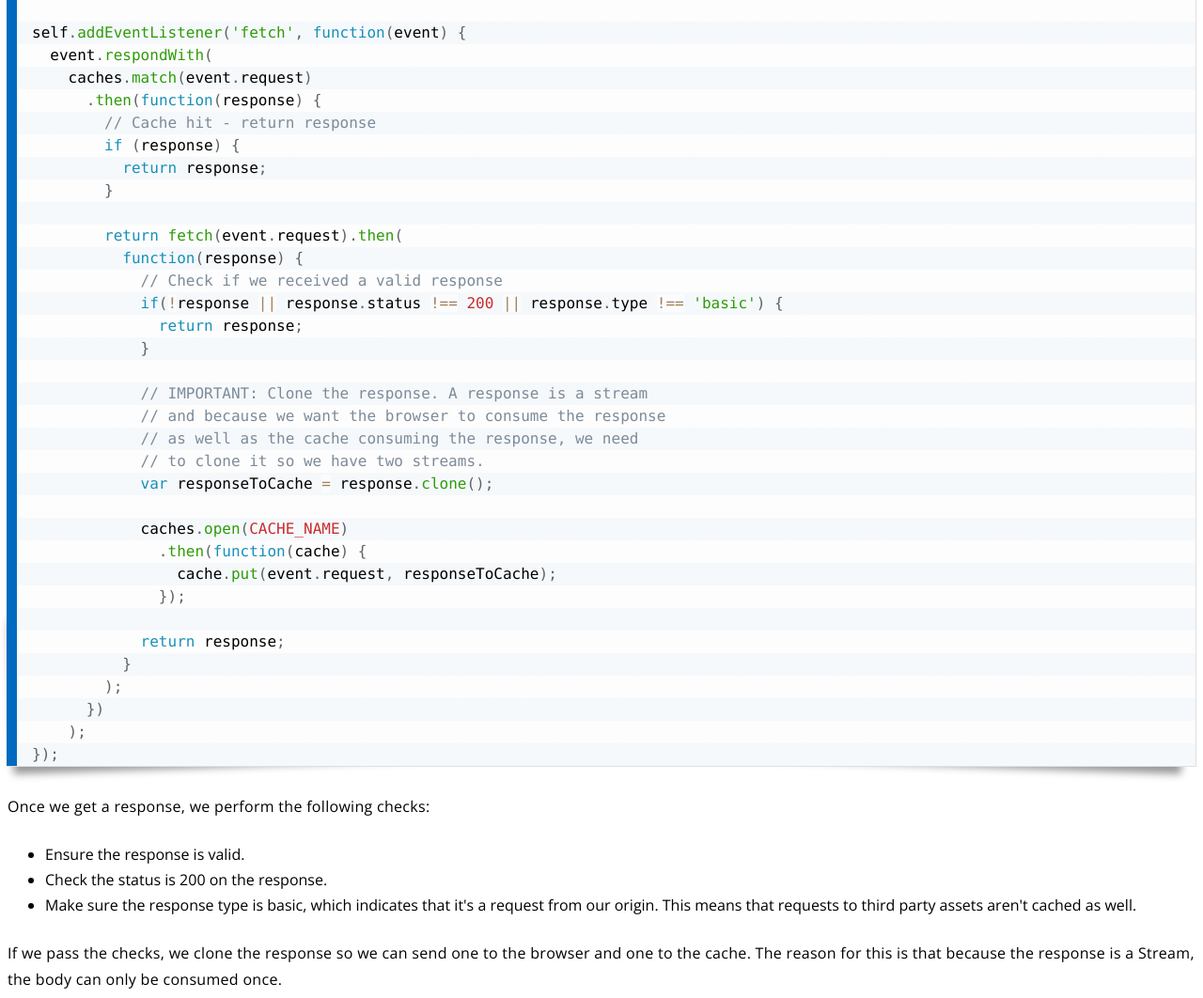
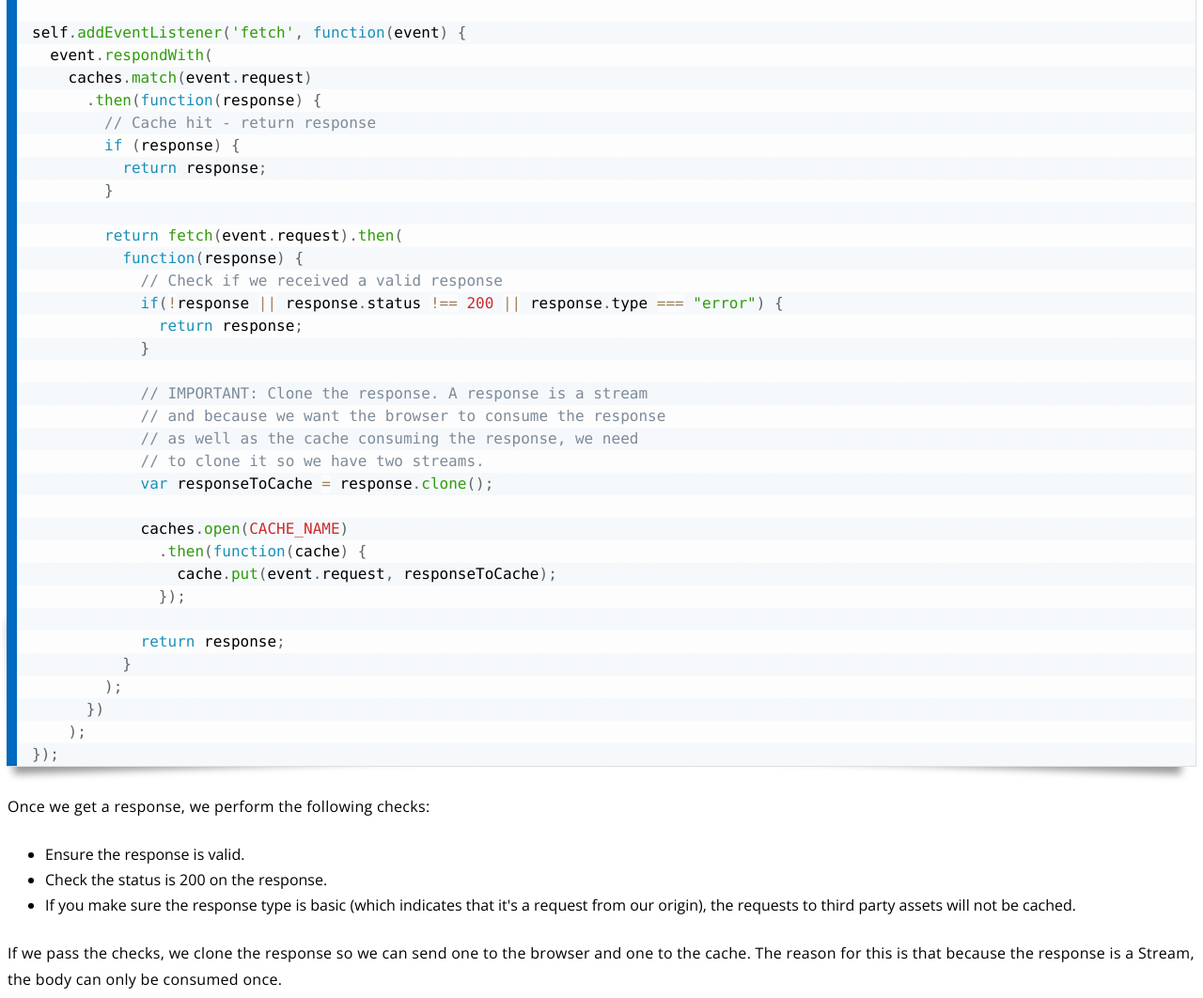
Before and after one commit to gabycasper007/how-to-pwa, a PHP site: page /service-workers/index.php in a window 1280 px wide. Shown: the part 3575-4637 px from the top of the page at 94% size. Run offline with PHP 8.4, Linux system fonts and the light colour scheme; some libraries are stand-ins or nearby versions.

Commit message:
From basic to error

```diff
--- a/public/service-workers/index.php
+++ b/public/service-workers/index.php
@@ -117,7 +117,7 @@ self.addEventListener('fetch', function(event) {
         return fetch(event.request).then(
           function(response) {
             // Check if we received a valid response
-            if(!response || response.status !== 200 || response.type !== 'basic') {
+            if(!response || response.status !== 200 || response.type === "error") {
               return response;
             }
 
@@ -144,7 +144,7 @@ self.addEventListener('fetch', function(event) {
     <ul>
         <li>Ensure the response is valid.</li>
         <li>Check the status is 200 on the response.</li>
-        <li>Make sure the response type is basic, which indicates that it's a request from our origin. This means that requests to third party assets aren't cached as well.</p></li>
+        <li>If you make sure the response type is basic (which indicates that it's a request from our origin), the requests to third party assets will not be cached.</p></li>
     </ul>
     <p>If we pass the checks, we clone the response so we can send one to the browser and one to the cache. The reason for this is that because the response is a Stream, the body can only be consumed once.</p>
 
--- a/public/sw.js
+++ b/public/sw.js
@@ -35,7 +35,11 @@ self.addEventListener("fetch", function(event) {
         .then(function(response) {
           // Check if we received a valid response
 
-          if (!response || response.status !== 200) {
+          if (
+            !response ||
+            response.status !== 200 ||
+            response.type === "error"
+          ) {
             return response;
           }
 
```
